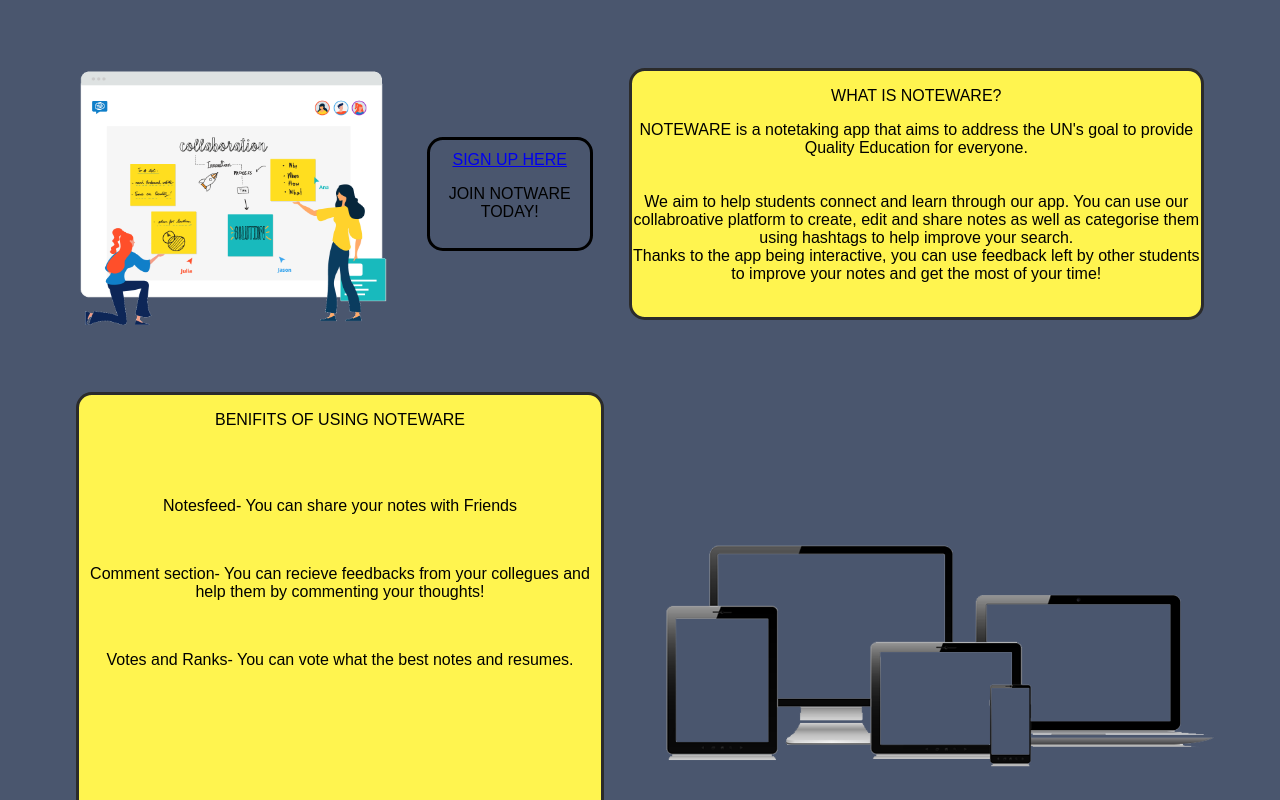
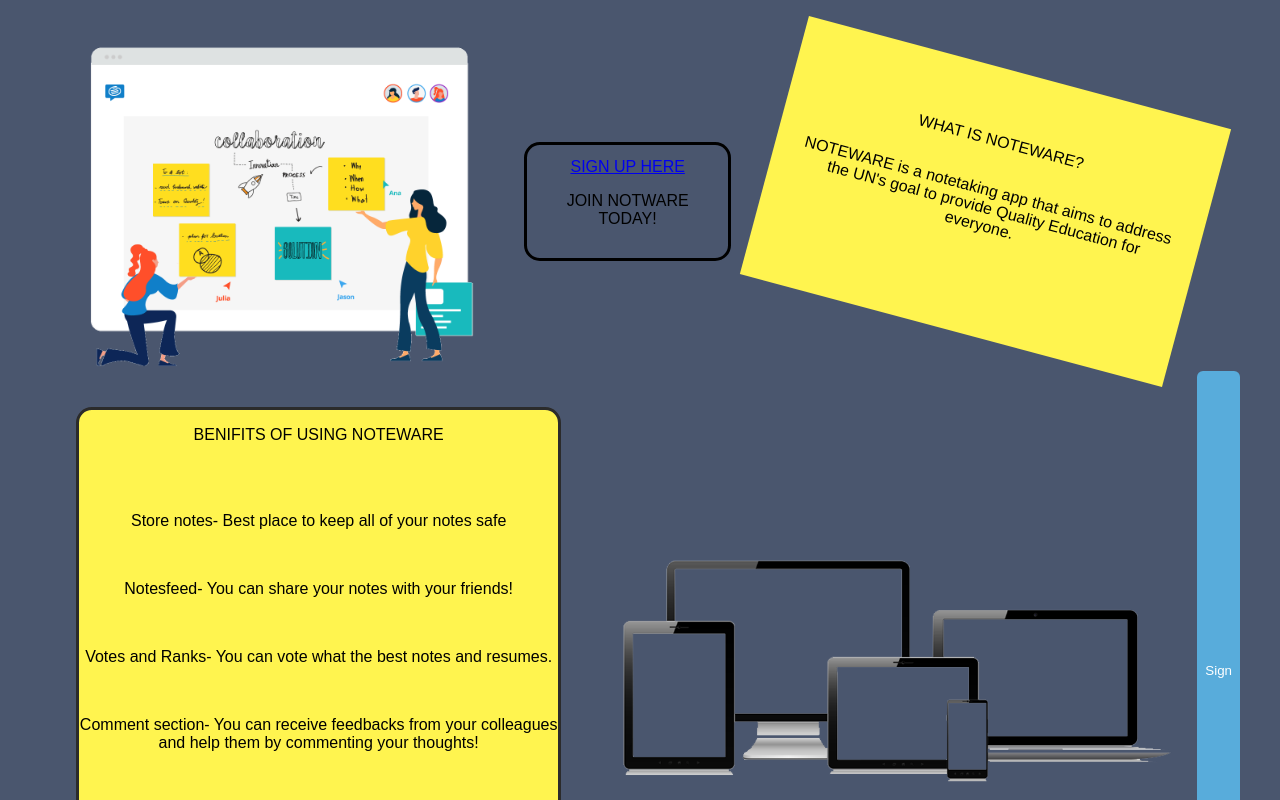
Before and after one commit to sadmoonys/CS2001p_retake_Marta_Ignatowicz, a React (Create React App) app in the folder front/: page / in a window 1280 px wide. Shown: the part 280-1080 px from the top of the page. Built offline with nearby package versions, Linux system fonts and the light colour scheme.

Commit message:
landing page info change
re designing landing page from xd file

```diff
--- a/front/src/App.js
+++ b/front/src/App.js
@@ -20,7 +20,7 @@ function App() {
                 <Route exact path="/Categories" component={Categories}/>
                 <Route exact path="/UserProfile" component={UserProfile}/>
 
-                <ProtectedRoute exact path="/UpdateProfile" component={UpdateProfile}/>
+                <Route exact path="/UpdateProfile" component={UpdateProfile}/>
                 <Route exact path="/" component={LandingIndex}/>
 
 
--- a/front/src/Components/LandingPage/LandingIndex.jsx
+++ b/front/src/Components/LandingPage/LandingIndex.jsx
@@ -31,32 +31,33 @@ class LandingIndex extends Component {
                                     NOTEWARE is a notetaking app that aims to address the UN's goal to provide Quality Education for everyone.
                                 <br></br>
                                     <br></br>
-                                    <br></br>
-                                We aim to help students connect and learn through our app. You can use our collabroative platform to create, edit and share notes as well as categorise them using hashtags to help improve your search.
-                                <br></br>
-                                Thanks to the app being interactive, you can use feedback left by other students to improve your notes and get the most of your time!
                             </p>
                                 <br></br>
                             </div>
                         </div>
                     </div>
-
-
                     <div className="secondBox">
                         <div className="benfits"> <b></b>
                             <p> BENIFITS OF USING NOTEWARE </p>
                             <br></br>
                             <br></br>
-                            <p> Notesfeed- You can share your notes with Friends  </p>
+                            <p> Store notes- Best place to keep all of your notes safe </p>
                             <br></br>
-                            <p> Comment section- You can recieve feedbacks from your collegues and help them by commenting your thoughts!</p>
+                            <p> Notesfeed- You can share your notes with your friends!</p>
                             <br></br>
                             <p> Votes and Ranks- You can vote what the best notes and resumes. </p>
+                            <br></br>
+                            <p> Comment section- You can receive feedbacks from your colleagues and help them by commenting your thoughts!</p>
+                            <br></br>
+                            <p> Votes and Ranks- You can vote what the best notes and resume!</p>
                         </div>
 
+
                         <img className="screens" src={Screens} alt="" />
+
+                        <button type="button" className="UP">Sign</button>
+
                     </div>
-
                 </main>
                 <Footer />
             </section>
@@ -65,3 +66,14 @@ class LandingIndex extends Component {
 }
 
 export default LandingIndex;
+
+//<div className="firstBox">
+//<div className="box">
+//<img className="collaboration" src={notes} alt="" />
+//<div className='signUp'>
+  //  <Link to="/Signup" className="btn">
+ //       SIGN UP HERE
+ //   </Link  >
+ //   <p>JOIN NOTWARE TODAY!</p>
+//</div>
+//</div>
--- a/front/src/Components/LandingPage/LandingStyle.css
+++ b/front/src/Components/LandingPage/LandingStyle.css
@@ -41,10 +41,12 @@ main {
 
 .aboutBox {
     margin: 3%;
-    border-style: solid;
-    border-radius: 0.99em;
-    border-color: #2b2b2b;
     background-color: #fff44f;
+    transform: rotate(15deg);
+    padding:2%;
+    flex-direction: column;
+    display: flex;
+    justify-content: center;
 }
 
 .collaboration {
@@ -52,6 +54,7 @@ main {
 }
 
 .secondBox {
+
     display: flex;
     max-width: 1200px;
 }
```
